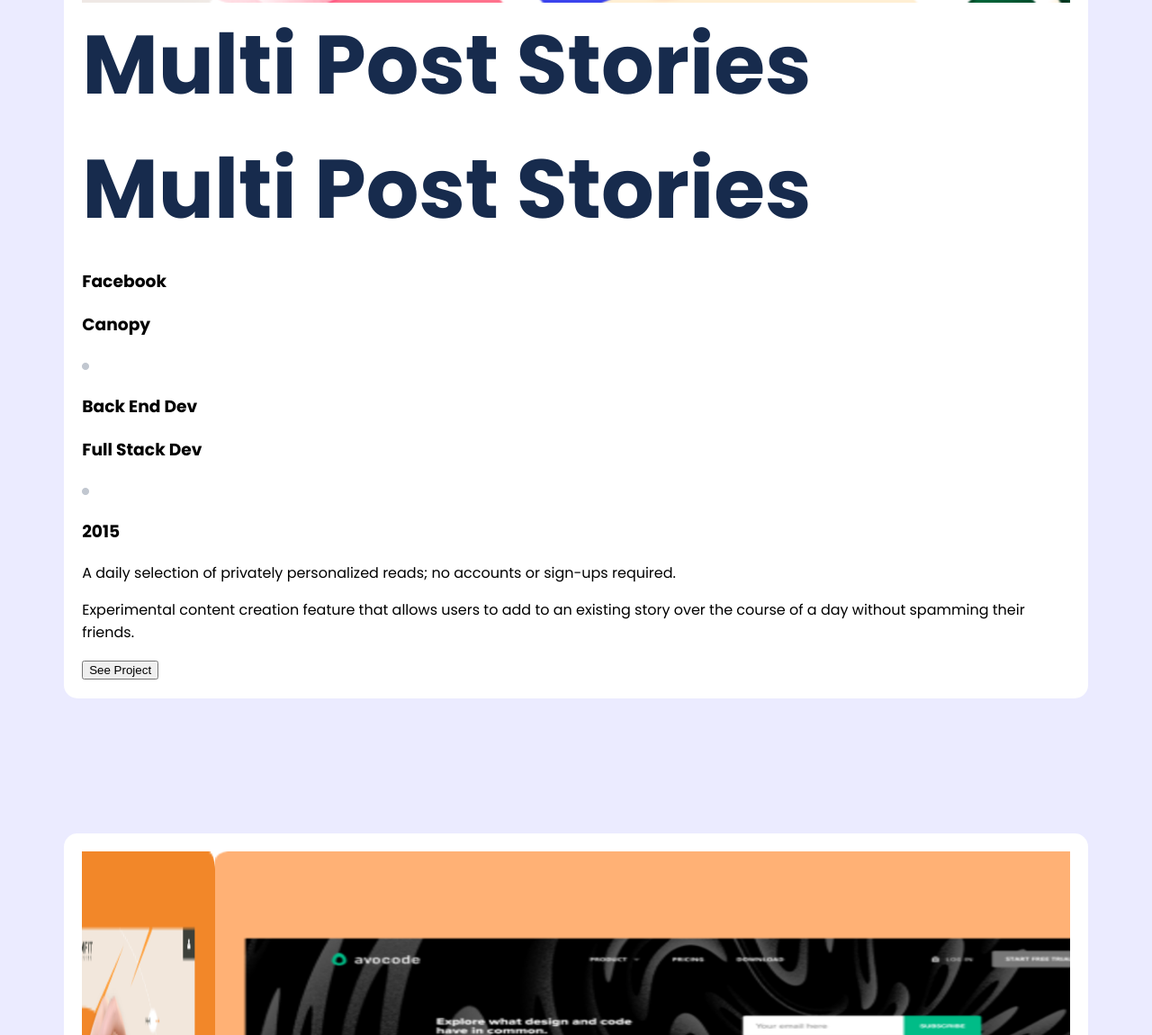
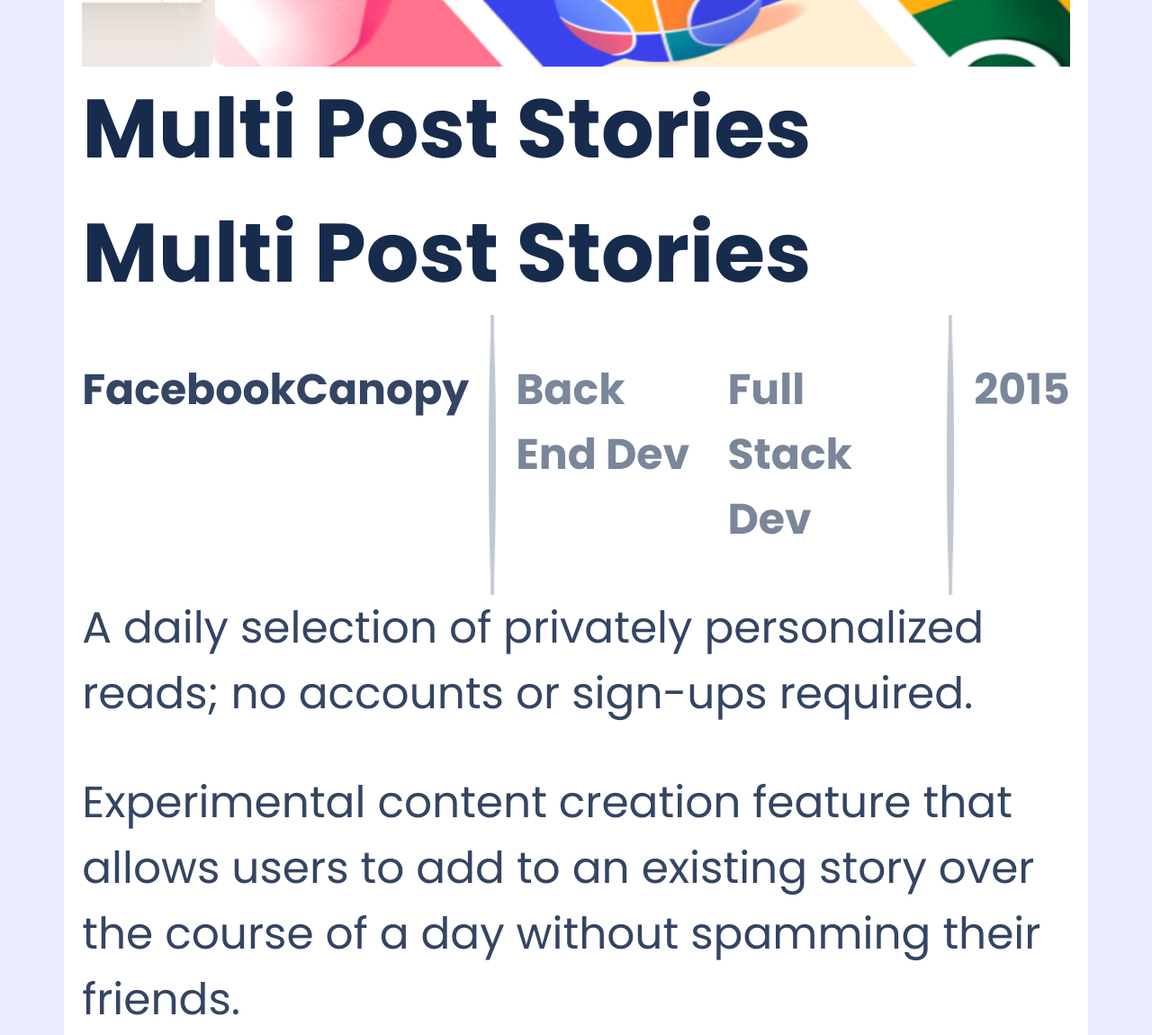
Before and after one commit to umehabiba139/desk-version, a plain HTML site: page index.html in a window 1280 px wide. Shown: the part 2881-4031 px from the top of the page at 90% size. Drawn offline with Linux system fonts and the light colour scheme.

Commit message:
fixed card details

```diff
--- a/style.css
+++ b/style.css
@@ -227,3 +227,40 @@ body {
   color: #172b4d;
   margin: 0;
 }
+
+.techs {
+  display: flex;
+  align-self: flex-start;
+  width: 100%;
+  margin-bottom: 0;
+}
+
+.tech-item {
+  font-size: 3.7vw;
+  font-weight: 600;
+  margin-left: 2%;
+  color: #7a869a;
+}
+
+.no-margin {
+  margin-left: 0;
+  color: #344563;
+}
+
+.techs img {
+  margin-left: 2%;
+}
+
+.card-details p {
+  font-size: 3.8vw;
+  font-weight: 500;
+  margin-top: 0;
+  color: #344563;
+}
+
+.card-details ul {
+  display: flex;
+  align-self: flex-start;
+  list-style: none;
+  padding-left: 0;
+}
```
